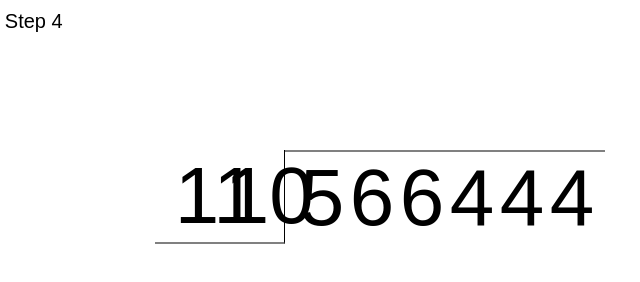
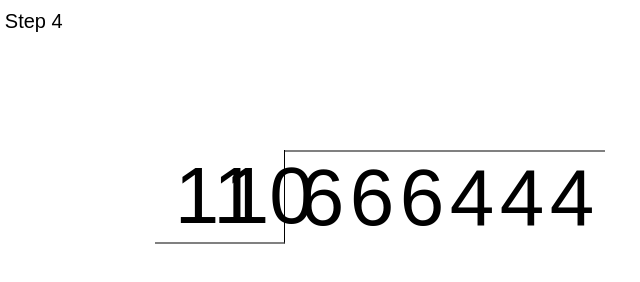
Before and after one commit to antv60287/HTMLMarkup, a plain HTML site: page index.html in a window 1280 px wide. Shown: the full height of the page, 48-688 px from the left. Drawn offline with Linux system fonts and the light colour scheme; a web font is replaced by a local one.

Commit message:
Update index.html

```diff
--- a/index.html
+++ b/index.html
@@ -21,7 +21,7 @@
 					<li>10</li>
 				</ul>
 				<ul class="numList clearfix">
-					<li>5</li>
+					<li>6</li>
 					<li>6</li>
 					<li>6</li>
 					<li>4</li>
```
